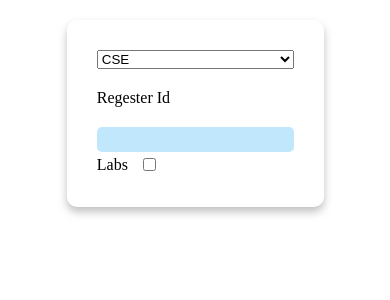
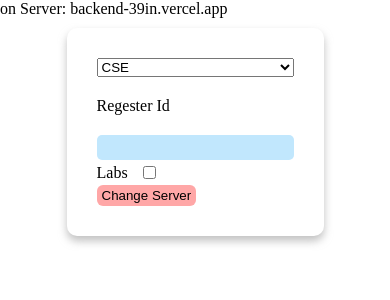
Before and after one commit to suryasarisa99/frontend, a React (Vite) app: page / in a window 390 px wide. Shown: the top 300 px of the page. Built offline with nearby package versions, Linux system fonts and the light colour scheme.

Commit message:
major Change

```diff
--- a/src/App.jsx
+++ b/src/App.jsx
@@ -10,6 +10,7 @@ export default function App() {
   let [validRegId, setValidRegId] = useState(false);
   let [submit, setSubmit] = useState(false);
   let [labs, setLabs] = useState(false);
+  let [server, setServer] = useState("backend-39in.vercel.app");
   function submitHandle(e) {
     e.preventDefault();
     let id = e.target.id.value;
@@ -21,7 +22,7 @@ export default function App() {
     } else {
       id = makeId(branch, id);
       console.log(id);
-      axios.get("https://surya-bhbj.onrender.com/data/" + id).then((res) => {
+      axios.get(`https://${server}/data/${id}`).then((res) => {
         if (
           res.data["2-1"].mssg === "InvalidRegId" ||
           res.data["1-2"].mssg === "InvalidRegId"
@@ -37,6 +38,11 @@ export default function App() {
         }
       });
     }
+  }
+  function toogleServer() {
+    if (server === "backend-39in.vercel.app")
+      setServer("surya-bhbj.onrender.com");
+    else setServer("backend-39in.vercel.app");
   }
   function onChange(e) {
     setRegTerm(e.target.value.toUpperCase());
@@ -66,6 +72,7 @@ export default function App() {
 
   return (
     <>
+      <p>on Server: {server}</p>
       <div className="page">
         {/* <div className="register-box"> */}
         <form action="POST" className="register" onSubmit={submitHandle}>
@@ -96,6 +103,13 @@ export default function App() {
               name="labs"
             />
           </div>
+          <button
+            type="button"
+            className="server-change"
+            onClick={toogleServer}
+          >
+            Change Server
+          </button>
         </form>
         {/* </div>   */}
         {validRegId && (
--- a/styles/globals.css
+++ b/styles/globals.css
@@ -145,6 +145,12 @@ body {
 input:focus {
   outline: none;
 }
+.server-change {
+  border: none;
+  padding: 3px 5px;
+  background-color: rgb(255, 167, 167);
+  border-radius: 6px;
+}
 .checkbox-bar {
   display: flex;
   align-items: center;
@@ -188,13 +194,13 @@ input:focus {
     display: flex;
     flex-direction: column;
     align-items: space-around;
-    margin: 10px;
+    margin: 0px;
     justify-content: space-around;
-    width: 95%;
+    width: 100%;
   }
   .data {
-    margin: 10px;
-    padding: 15px;
+    margin: 0px;
+    padding: 0px;
   }
   .register {
     order: 0;
@@ -204,6 +210,9 @@ input:focus {
   }
   body {
     /* background-color: red; */
+  }
+  tbody td:first-child {
+    padding-left: 5px;
   }
 }
 
```
